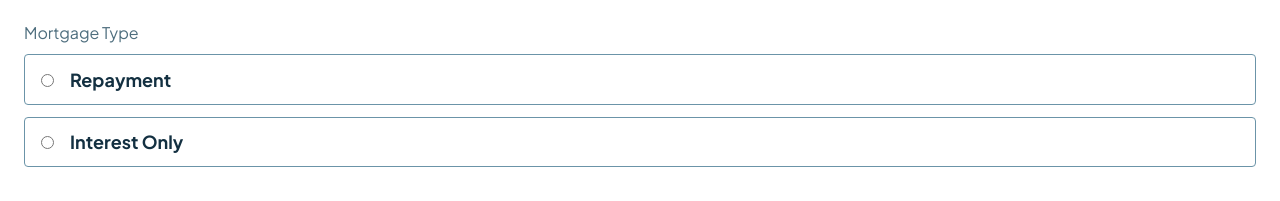
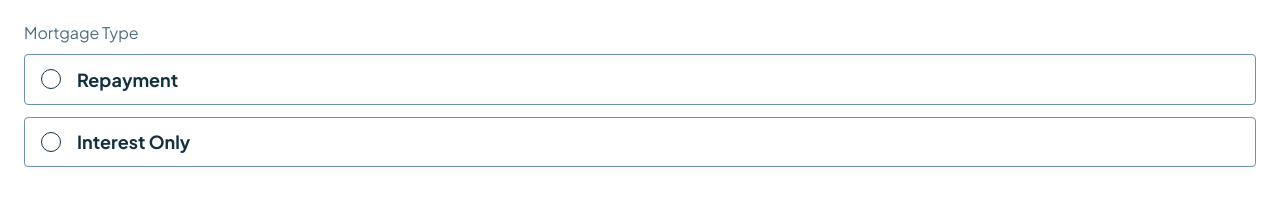
Before and after one commit to DrakeHermit/mortgage-repayment-calculator, a React (Vite) app: page / in a window 1280 px wide. Shown: the part 422-623 px from the top of the page. Built offline with nearby package versions, Linux system fonts and the light colour scheme.

Commit message:
feat: customized the radio buttons to look as in the design file
fix: fixed the text padding of inputs to reflect the position of the labels

```diff
--- a/src/components/Form/Form.scss
+++ b/src/components/Form/Form.scss
@@ -22,8 +22,20 @@
     color: v.$slate-900;
     font-size: 1.125rem;
     font-weight: bold;
-    padding-left: 3rem;
     width: 100%;
+
+    &:focus{
+      border: 2px solid v.$lime;
+      outline: none;
+    }
+  }
+
+  .p-left-4 {
+    padding-left: 3.5rem;
+  }
+
+  .p-right-3 {
+    padding-left: 1.5rem;
   }
 
   .error__message {
@@ -40,6 +52,8 @@
     border-radius: 4px;
     padding: 0.8rem 1rem;
     margin-bottom: 0.75rem;
+    display: flex;
+    align-items: center;
 
     .form__radio-label {
       color: v.$slate-900;
@@ -52,6 +66,40 @@
   fieldset {
     border: none;
   }
+}
+
+.form__radio-input {
+  appearance: none;
+  -webkit-appearance: none;
+  width: 20px;
+  height: 20px;
+  border: 1px solid v.$slate-900;
+  border-radius: 50%;
+  cursor: pointer;
+  position: relative;
+  outline: none;
+
+  &:checked {
+    background-color: transparent;
+    border: 2px solid v.$lime;
+
+    &::after {
+      content: '';
+      position: absolute;
+      top: 50%;
+      left: 50%;
+      transform: translate(-50%, -50%);
+      width: 10px;
+      height: 10px;
+      border-radius: 50%;
+      background-color: v.$lime;
+    }
+  }
+}
+
+.form__radio.checked {
+  background-color: rgba(v.$lime, 0.2 );
+  border: 1px solid v.$lime;
 }
 
 .form__submit {
--- a/src/components/Form/Form.tsx
+++ b/src/components/Form/Form.tsx
@@ -11,7 +11,7 @@ export const Form = () => {
         <label htmlFor="mortgage-amount" className='form__label'>Mortgage Amount</label>
         <div className="label__group">
           <InputLabel label={ '€' } position='left' error={Boolean(formData.errors?.mortgageAmount)} />
-          <input type="number" name="mortgageAmount" value={formData.mortgageAmount} onChange={(e) => handleInputChange(e)} id="mortgage-amount" className={`form__field ${formData.errors?.mortgageAmount && 'error'}`} />
+          <input type="number" name="mortgageAmount" value={formData.mortgageAmount} onChange={(e) => handleInputChange(e)} id="mortgage-amount" className={`form__field p-left-4 ${formData.errors?.mortgageAmount && 'error'}`} />
         </div>
           {formData.errors?.mortgageAmount && <p className='error__message'>{formData.errors.mortgageAmount}</p>}
       </div>
@@ -19,7 +19,7 @@ export const Form = () => {
         <label htmlFor="mortgage-term" className='form__label'>Mortgage Term</label>
         <div className="label__group">
           <InputLabel label={ 'years' } position='right' error={Boolean(formData.errors?.mortgageTerm)} />
-          <input type="number" name="mortgageTerm" value={formData.mortgageTerm} onChange={(e) => handleInputChange(e)} id="mortgage-term" className={`form__field ${formData.errors?.mortgageTerm && 'error'}`} />
+          <input type="number" name="mortgageTerm" value={formData.mortgageTerm} onChange={(e) => handleInputChange(e)} id="mortgage-term" className={`form__field p-right-3 ${formData.errors?.mortgageTerm && 'error'}`} />
         </div>
         {formData.errors?.mortgageTerm && <p className='error__message'>{ formData.errors.mortgageTerm }</p>}
       </div>
@@ -27,18 +27,18 @@ export const Form = () => {
         <label htmlFor="interest-rate" className='form__label'>Interest Rate</label>
         <div className="label__group">
           <InputLabel label={ '%' } position='right' error={Boolean(formData.errors?.interestRate)} />
-          <input type="number" name="interestRate" value={formData.interestRate} onChange={(e) => handleInputChange(e)} id="interest-rate" className={`form__field ${formData.errors?.interestRate && 'error'}`} />
+          <input type="number" name="interestRate" value={formData.interestRate} onChange={(e) => handleInputChange(e)} id="interest-rate" className={`form__field p-right-3 ${formData.errors?.interestRate && 'error'}`} />
         </div>
         {formData.errors?.interestRate && <p className='error__message'>{ formData.errors.interestRate }</p>}
       </div>
-      <div className="form__group">
+      <div className={"form__group"}>
         <fieldset>
           <legend className='form__label mb-1'>Mortgage Type</legend>
-          <div className="form__radio">
+          <div className={`form__radio ${formData.mortgageType === 'repayment' ? 'checked' : ''}`}>
             <input type="radio" id="repayment" checked={formData.mortgageType === 'repayment'} value='repayment' onChange={(e) => handleInputChange(e)} name="mortgageType" className='form__radio-input' />
             <label htmlFor="repayment" className='form__radio-label'>Repayment</label>
           </div>
-          <div className="form__radio">
+          <div className={`form__radio ${formData.mortgageType === 'interest-only' ? 'checked' : ''}`}>
             <input type="radio" id="interest-only" checked={formData.mortgageType === "interest-only"} value="interest-only" onChange={(e) => handleInputChange(e)} name="mortgageType" className='form__radio-input' />
             <label htmlFor="interest-only" className='form__radio-label'>Interest Only</label>
           </div>
```
